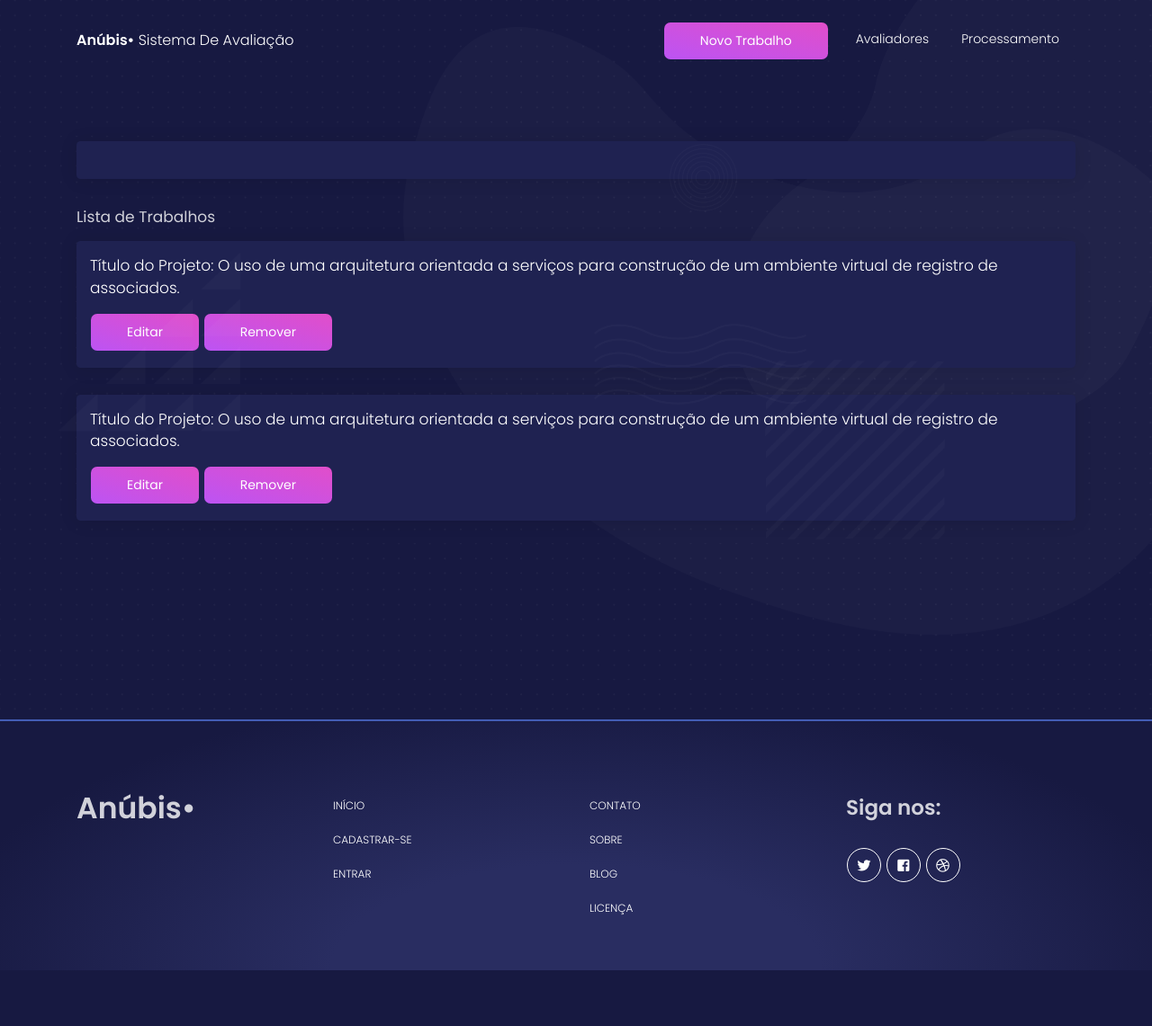
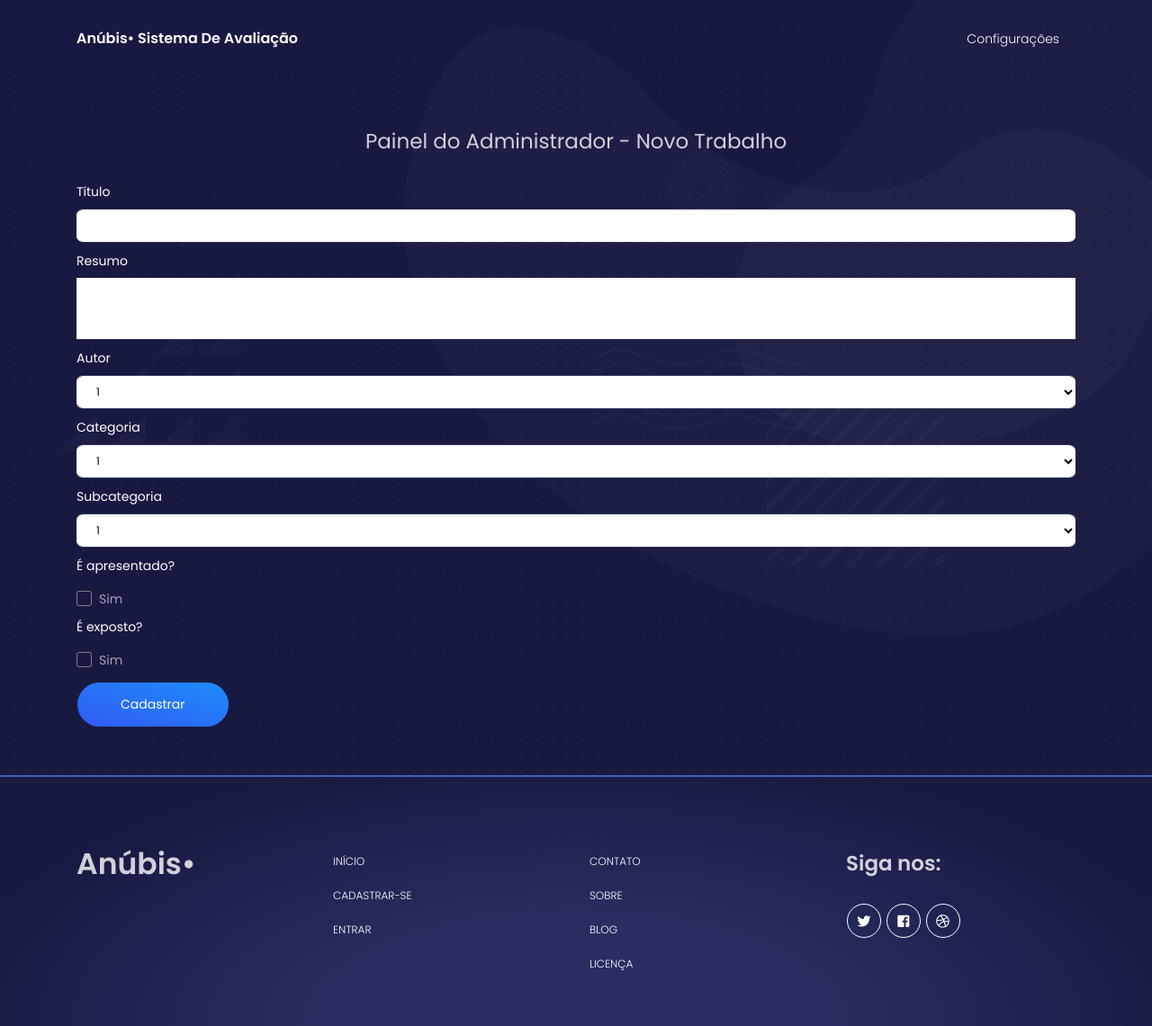
Before and after one commit to vieiraeduardos/anubis, a Flask app: page /events/new/ in a window 1280 px wide. Shown: the whole page at 90% size. Before the commit the page ends 1079 px from the top, so only its background shows below. Run offline with Flask 2, Linux system fonts and the light colour scheme; data that the repository does not hold is empty; some libraries are stand-ins or nearby versions.

Commit message:
Adding new-paper.html

```diff
--- a/app/controllers/EventController.py
+++ b/app/controllers/EventController.py
@@ -9,3 +9,7 @@ def redirect_event_page(code):
     event = Event().getEventByCode(code)
 
     return render_template("admin-events.html", event=event)
+
+@app.route("/events/new/", methods=["GET"])
+def redirect_new_paper():
+    return render_template("new-paper.html")
--- a/app/templates/admin-events.html
+++ b/app/templates/admin-events.html
@@ -33,10 +33,8 @@
           <!--<li class="nav-item">
             <a class="nav-link" href="../events.html">Eventos</a>
           </li>-->
-          <li class="nav-link">
-            <button type="button" class="btn btn-primary" data-toggle="modal" data-target="#NewPaperModal">
-              Novo Trabalho
-            </button>
+          <li class="nav-item">
+            <a class="nav-link" href="/events/new/">Novo Trabalho</a>
           </li>
           <li class="nav-item">
             <a class="nav-link" href="/events/1/judges/">Avaliadores</a>
--- /dev/null
+++ b/app/templates/new-paper.html
@@ -0,0 +1,139 @@
+{% include "heading.html" %}
+
+<body class="landing-page">
+  <!-- Navbar -->
+  <nav class="navbar navbar-expand-lg fixed-top navbar-transparent " color-on-scroll="100">
+    <div class="container">
+      <div class="navbar-translate">
+        <a class="navbar-brand" href="/" rel="tooltip" title="Designed and Coded by Núcleo de Telessaúde do Maranhão" data-placement="bottom">
+          <span>Anúbis•<Congresso Brasileiro de Telemedicina e Telessaúde/span> Sistema de Avaliação
+        </a>
+        <button class="navbar-toggler navbar-toggler" type="button" data-toggle="collapse" data-target="#navigation" aria-controls="navigation-index" aria-expanded="false" aria-label="Toggle navigation">
+          <span class="navbar-toggler-bar bar1"></span>
+          <span class="navbar-toggler-bar bar2"></span>
+          <span class="navbar-toggler-bar bar3"></span>
+        </button>
+      </div>
+      <div class="collapse navbar-collapse justify-content-end" id="navigation">
+        <div class="navbar-collapse-header">
+          <div class="row">
+            <div class="col-6 collapse-brand">
+              <a>
+                Anúbis•
+              </a>
+            </div>
+            <div class="col-6 collapse-close text-right">
+              <button type="button" class="navbar-toggler" data-toggle="collapse" data-target="#navigation" aria-controls="navigation-index" aria-expanded="false" aria-label="Toggle navigation">
+                <i class="tim-icons icon-simple-remove"></i>
+              </button>
+            </div>
+          </div>
+        </div>
+        <ul class="navbar-nav">
+          <!--<li class="nav-item">
+            <a class="nav-link" href="../events.html">Eventos</a>
+          </li>-->
+          <li class="nav-item">
+            <a class="nav-link" href="/settings/">Configurações</a>
+          </li>
+        </ul>
+      </div>
+    </div>
+  </nav>
+  <!-- End Navbar -->
+  <div class="wrapper">
+    <div class="page-header">
+      <img src="{{ url_for('static', filename='assets/img/blob.png') }}" class="path">
+      <img src="{{ url_for('static', filename='assets/img/path2.png') }}" class="path2">
+      <img src="{{ url_for('static', filename='assets/img/triunghiuri.png') }}" class="shapes triangle">
+      <img src="{{ url_for('static', filename='assets/img/waves.png') }}" class="shapes wave">
+      <img src="{{ url_for('static', filename='assets/img/patrat.png') }}" class="shapes squares">
+      <img src="{{ url_for('static', filename='assets/img/cercuri.png') }}" class="shapes circle">
+      <div class="content">
+        <div class="container">
+          <h3>Painel do Administrador - Novo Trabalho</h3>
+
+          <div class="row row-grid justify-content-between  text-left">
+
+            <div class="col-lg-12 col-sm-12">
+                <form action="/papers/" method="POST">
+                  <label for="">Título</label>
+                  <div class="input-group">
+
+                    <input name="Título" type="text" class="form-control" style="color: black; background-color: white;">
+                  </div>
+                  <label for="">Resumo</label>
+                  <div class="input-group">
+
+                    <textarea name="Resumo" type="text" class="form-control" style="color: black; background-color: white;"></textarea>
+                  </div>
+
+                  <label for="exampleFormControlSelect1">Autor</label>
+                  <div class="input-group">
+                    <select class="form-control" id="exampleFormControlSelect1" style="color: black; background-color: white;">
+                      <option>1</option>
+                      <option>2</option>
+                      <option>3</option>
+
+                    </select>
+                  </div>
+
+                  <label for="exampleFormControlSelect1">Categoria</label>
+                  <div class="input-group">
+                    <select class="form-control" id="exampleFormControlSelect1" style="color: black; background-color: white;">
+                      <option>1</option>
+                      <option>2</option>
+                      <option>3</option>
+
+                    </select>
+                  </div>
+
+                  <label for="exampleFormControlSelect1">Subcategoria</label>
+                  <div class="input-group">
+                    <select class="form-control" id="exampleFormControlSelect1" style="color: black; background-color: white;">
+                      <option>1</option>
+                      <option>2</option>
+                      <option>3</option>
+
+                    </select>
+                  </div>
+
+                  <label for="exampleFormControlSelect1">É apresentado?</label>
+                  <div class="input-group">
+                    <div class="form-check">
+                        <label class="form-check-label">
+                            <input class="form-check-input" type="checkbox" value="">
+                            Sim
+                            <span class="form-check-sign">
+                                <span class="check"></span>
+                            </span>
+                        </label>
+                    </div>
+                  </div>
+
+                  <label for="exampleFormControlSelect1">É exposto?</label>
+                  <div class="input-group">
+                    <div class="form-check">
+                        <label class="form-check-label">
+                            <input class="form-check-input" type="checkbox" value="">
+                            Sim
+                            <span class="form-check-sign">
+                                <span class="check"></span>
+                            </span>
+                        </label>
+                    </div>
+                  </div>
+
+                  <button type="submit" class="btn btn-info btn-round btn-lg">Cadastrar</button>
+                </form>
+            </div>
+
+          </div>
+
+          </div>
+
+        </div>
+      </div>
+    </div>
+
+{% include "footer.html" %}
```
